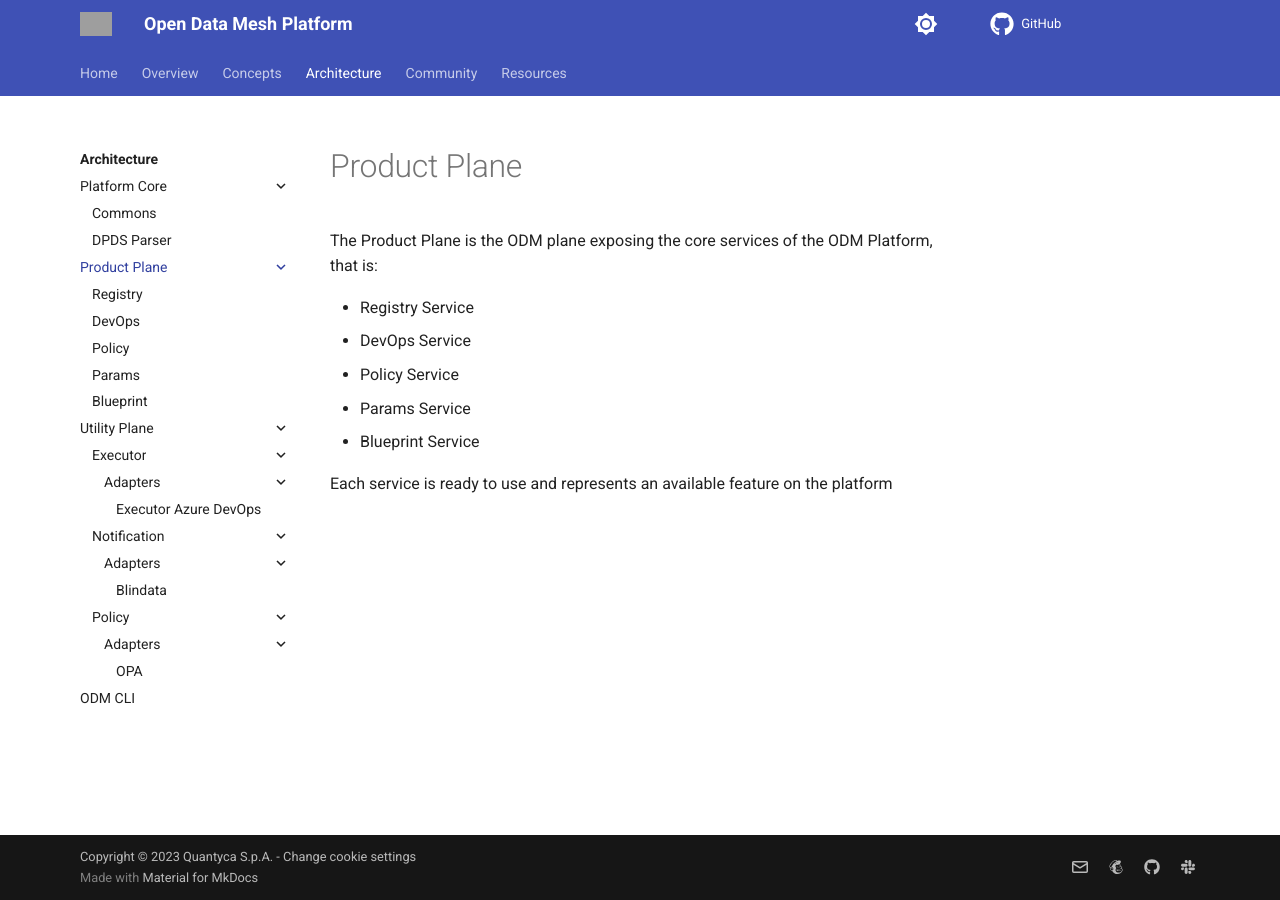
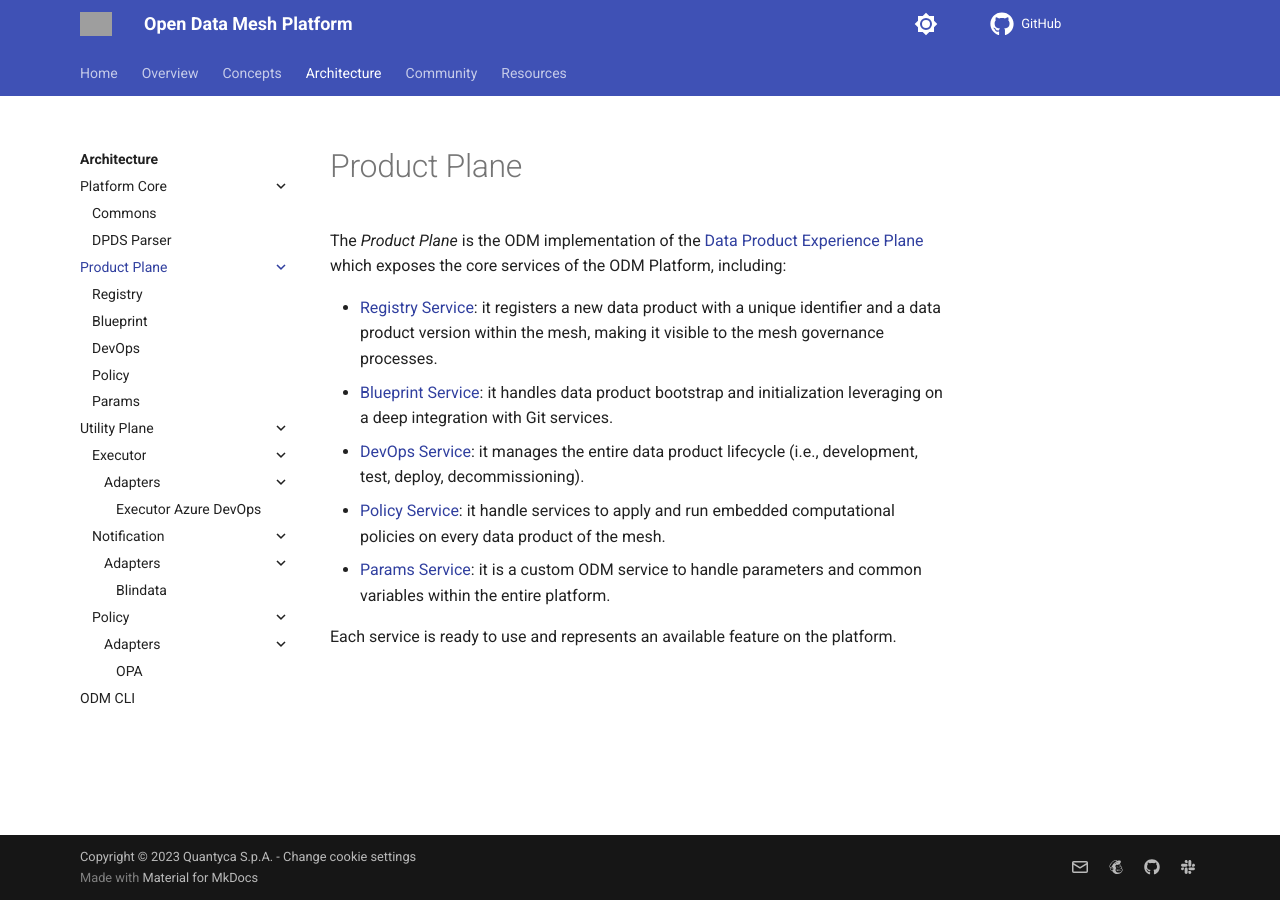
Before and after one commit to opendatamesh-initiative/odm-site-platform, an MkDocs documentation site: the page built from docs/architecture/product-plane/index.md, in a window 1280 px wide. Built offline with MkDocs 1.6.1 and Material for MkDocs 9.7.7, drawn with Linux system fonts in a browser that asks for light colours; comment, search, counter and statistics services are not loaded; grey boxes are pictures that could not be loaded.

Commit message:
Refactor: registry

```diff
--- a/docs/architecture/product-plane/index.md
+++ b/docs/architecture/product-plane/index.md
@@ -1,11 +1,11 @@
 # Product Plane
 
-The Product Plane is the ODM plane exposing the core services of the ODM Platform, that is:
+The *Product Plane* is the ODM implementation of the [Data Product Experience Plane](../../concepts/logical-planes/data-product-experience-plane.md) which exposes the core services of the ODM Platform, including:
 
-* Registry Service
-* DevOps Service
-* Policy Service
-* Params Service
-* Blueprint Service
+* [Registry Service](./registry.md): it registers a new data product with a unique identifier and a data product version within the mesh, making it visible to the mesh governance processes.
+* [Blueprint Service](./blueprint.md): it handles data product bootstrap and initialization leveraging on a deep integration with Git services.
+* [DevOps Service](./devops.md): it manages the entire data product lifecycle (i.e., development, test, deploy, decommissioning).
+* [Policy Service](./policy.md): it handle services to apply and run embedded computational policies on every data product of the mesh.
+* [Params Service](./params.md): it is a custom ODM service to handle parameters and common variables within the entire platform.
 
-Each service is ready to use and represents an available feature on the platform
+Each service is ready to use and represents an available feature on the platform.
--- a/mkdocs.yml
+++ b/mkdocs.yml
@@ -33,10 +33,10 @@ nav:
     - 'Product Plane':
         - './architecture/product-plane/index.md'
         - 'Registry': './architecture/product-plane/registry.md'
+        - 'Blueprint': './architecture/product-plane/blueprint.md'
         - 'DevOps': './architecture/product-plane/devops.md'
         - 'Policy': './architecture/product-plane/policy.md'
         - 'Params': './architecture/product-plane/params.md'
-        - 'Blueprint': './architecture/product-plane/blueprint.md'
     - 'Utility Plane':
         - './architecture/utility-plane/index.md'
         - 'Executor':
```
Also changed, not shown: docs/architecture/product-plane/registry.md (+69 -65 lines).
